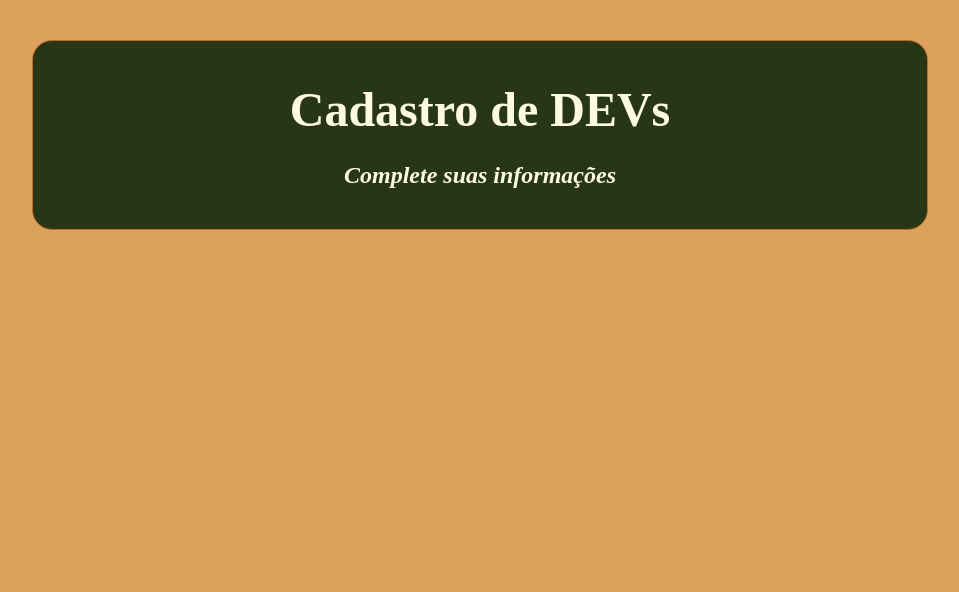
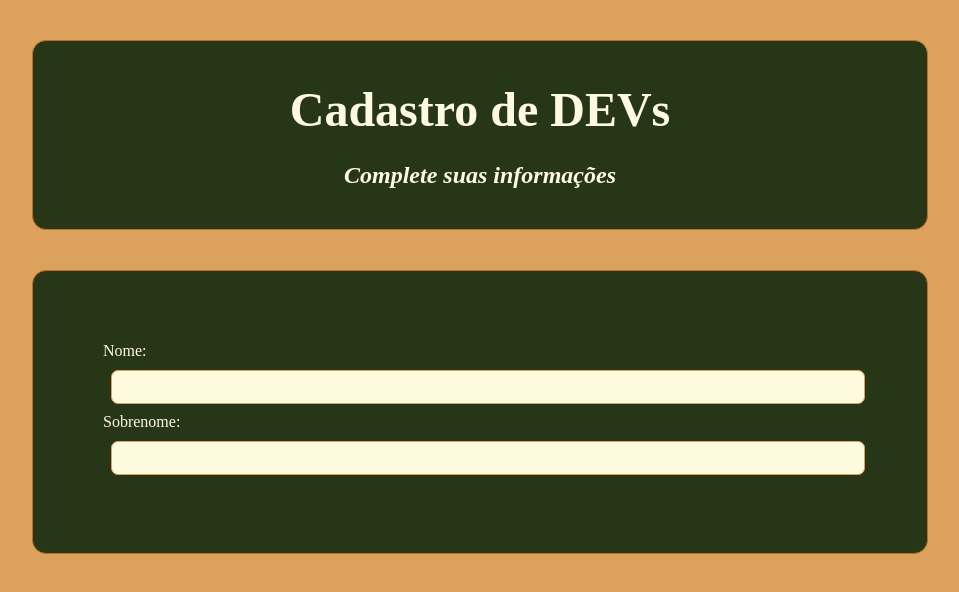
Before and after one commit to GuilhermeSilvaLima/formulario, a plain HTML site: page index.html in a window 1280 px wide. Shown: the whole page, without its empty margins (160-1119 px from the left). Drawn offline with Linux system fonts and the light colour scheme.

Commit message:
Adiciona cadastro do nome

```diff
--- a/index.html
+++ b/index.html
@@ -15,6 +15,16 @@
             <h1>Cadastro de DEVs</h1>
             <p1><em><strong>Complete suas informações</strong></em></p1>
         </div>
+        <main>
+            <form action="" method="get" class="formulario-dev">
+                <div class="oinput line">
+                    <label for="nome">Nome:</label>
+                    <input type="text" name="nome" id="nome">
+                    <label for="sobrenome">Sobrenome:</label>
+                    <input type="text" name="sobrenome" id="sobrenome">
+                </div class="name">
+            </form>
+        </main>
     </header>
 </body>
 
--- a/style.css
+++ b/style.css
@@ -8,7 +8,7 @@
     margin-top: 3%;
     padding: 3%;
     background-color: #283618;
-    border-radius: 20px;
+    border-radius: 14px;
     border: 1.5px solid #bc6c25;
     width: 70%;
     margin: 40px auto;
@@ -22,3 +22,27 @@ body {
     line-height: 1.3;
     color: #fefae0;
 }
+.formulario-dev {
+    background-color: #283618;
+    border: 1px solid  #bc6c25;
+    border-radius: 14px;
+    width: 70%;
+    margin: 0px auto 40px auto;
+    padding: 50px;
+}
+.oinput {
+    margin-bottom: 40px;
+}
+.line {
+    margin: 20px;
+    border: none;
+}
+.oinput input[type="text"]{
+    background-color: #fefae0;
+    border: 1px solid #dda15e;
+    border-radius: 7px;
+    width: 100%;
+    padding: 7px;
+    margin: 8px;
+    font-size: 16px;
+}
```
